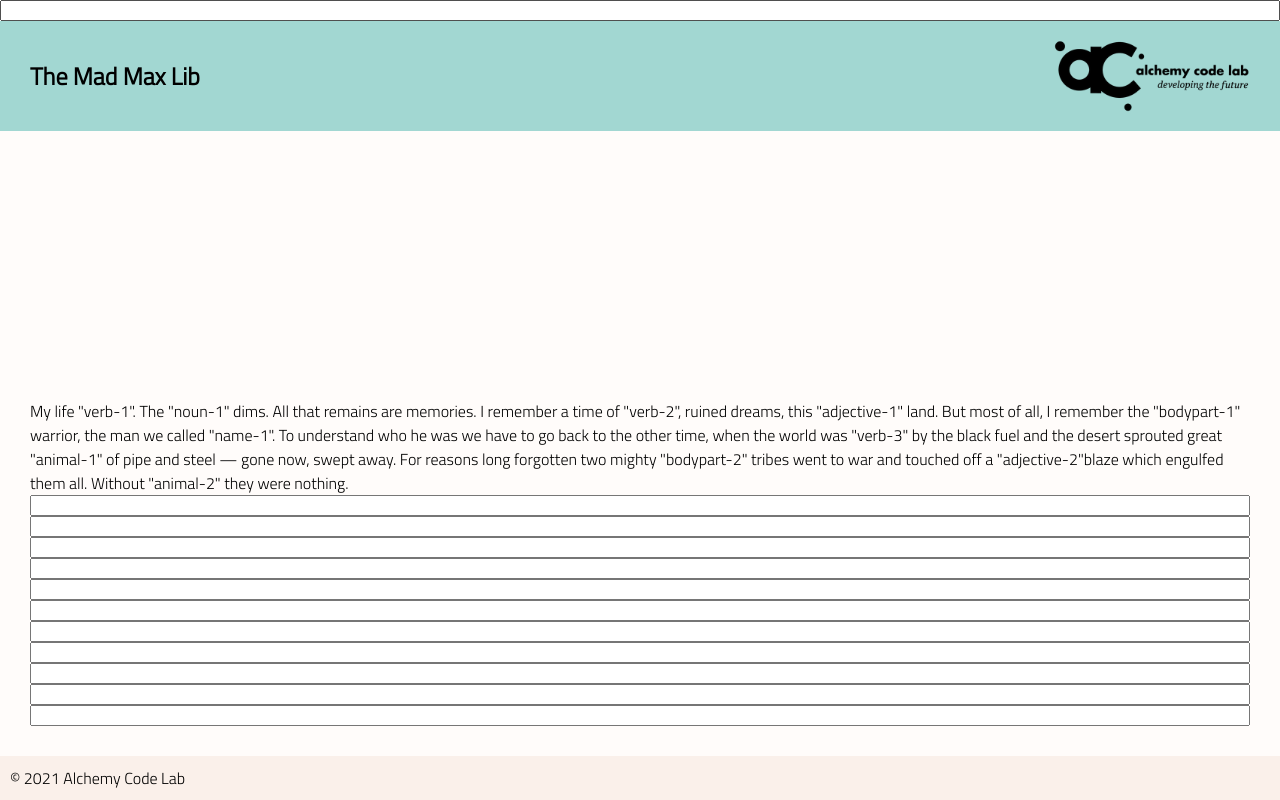
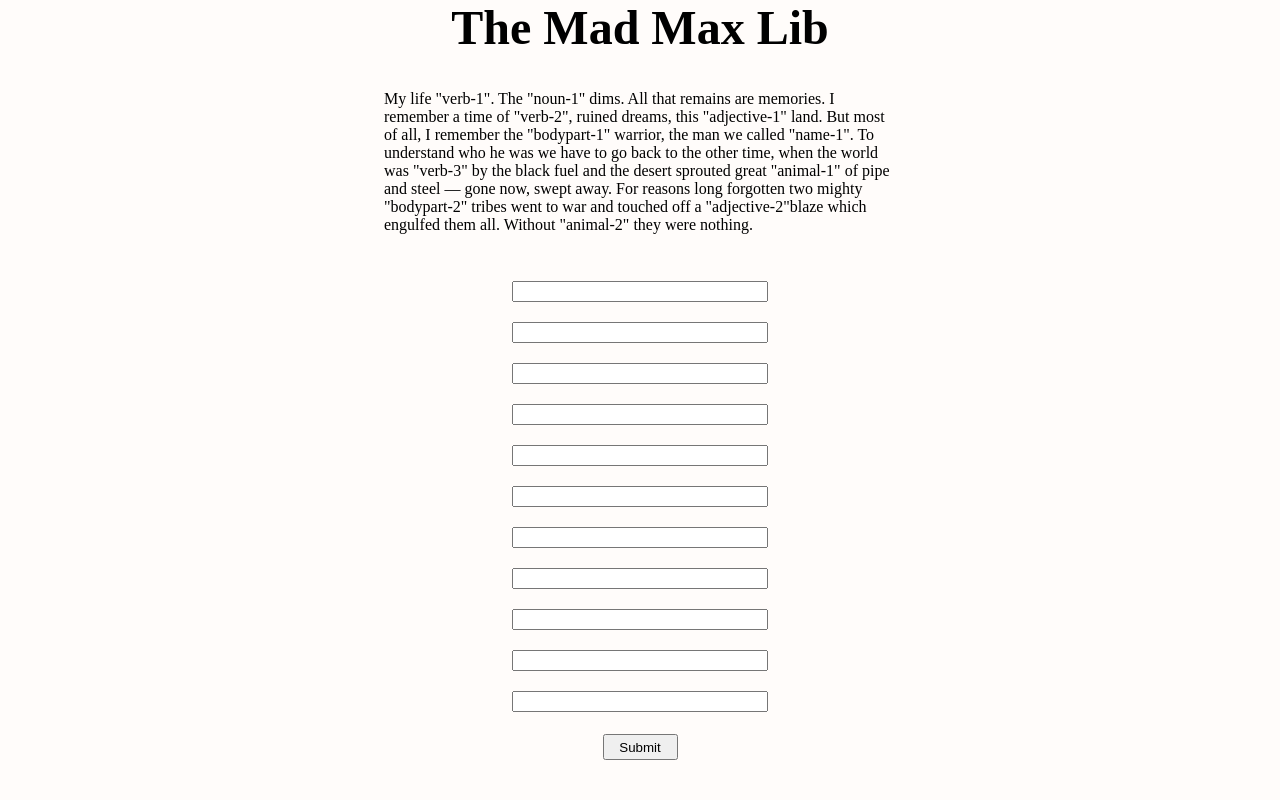
Before and after one commit to Gcrowder93/madlibs, a plain HTML site: page index.html in a window 1280 px wide. Drawn offline with Linux system fonts and the light colour scheme; a web font is replaced by a local one.

Commit message:
styled page

```diff
--- a/index.html
+++ b/index.html
@@ -1,53 +1,54 @@
 <!DOCTYPE html>
 <html lang="en">
+  <head>
+    <meta charset="UTF-8" />
+    <meta name="viewport" content="width=device-width, initial-scale=1.0" />
+    <meta http-equiv="X-UA-Compatible" content="ie=edge" />
+    <link
+      href="https://fonts.googleapis.com/css2?family=Titillium+Web:wght@300&display=swap"
+      rel="stylesheet"
+    />
+    <link rel="stylesheet" href="./styles/reset.css" />
+    <link rel="stylesheet" href="./styles/styles.css" />
+    <title>The Mad Max Lib</title>
+  </head>
 
-<head>
-    <meta charset="UTF-8">
-    <meta name="viewport" content="width=device-width, initial-scale=1.0">
-    <meta http-equiv="X-UA-Compatible" content="ie=edge">
-    <link href="https://fonts.googleapis.com/css2?family=Titillium+Web:wght@300&display=swap" rel="stylesheet">
-    <link rel="stylesheet" href="./styles/reset.css">
-    <link rel="stylesheet" href="./styles/styles.css">
-    <title>The Mad Max Lib</title>
-</head>
-
-<input>
-    <header>
-        <h1>The Mad Max Lib</h1>
-        <img src="assets/big-logo.png" />
-    </header>
+  <body>
+    <h1>The Mad Max Lib</h1>
 
     <main>
-        <p>My life <span id="verb-1">"verb-1"</span>. The <span id="noun-1">"noun-1"</span> dims. All that remains are memories. I remember a time of <span id="verb-2">"verb-2"</span>, ruined dreams, this <span id="adjective-1">"adjective-1"</span> land. But most of all, I remember the <span id="bodypart-1">"bodypart-1"</span> warrior, the man we called <span id="name-1">"name-1"</span>. To understand who he was we have to go back to the other time, when the world was <span id="verb-3">"verb-3"</span> by the black fuel and the desert sprouted great <span id="animal-1">"animal-1"</span> of pipe and steel — gone now, swept away. For reasons long forgotten two mighty <span id="bodypart-2">"bodypart-2"</span> tribes went to war and touched off a <span id="adjective-2">"adjective-2"</span>blaze which engulfed them all. Without <span id="animal-2">"animal-2"</span> they were nothing.</p>
+      <p>
+        My life <span id="verb-1">"verb-1"</span>. The
+        <span id="noun-1">"noun-1"</span> dims. All that remains are memories. I
+        remember a time of <span id="verb-2">"verb-2"</span>, ruined dreams,
+        this <span id="adjective-1">"adjective-1"</span> land. But most of all,
+        I remember the <span id="bodypart-1">"bodypart-1"</span> warrior, the
+        man we called <span id="name-1">"name-1"</span>. To understand who he
+        was we have to go back to the other time, when the world was
+        <span id="verb-3">"verb-3"</span> by the black fuel and the desert
+        sprouted great <span id="animal-1">"animal-1"</span> of pipe and steel —
+        gone now, swept away. For reasons long forgotten two mighty
+        <span id="bodypart-2">"bodypart-2"</span> tribes went to war and touched
+        off a <span id="adjective-2">"adjective-2"</span>blaze which engulfed
+        them all. Without <span id="animal-2">"animal-2"</span> they were
+        nothing.
+      </p>
 
+      <section class="words">
+        <input type="text" class="inputs' id="verb-1-input" /> <input
+        type="text" class="inputs' id="noun-1-input" /> <input type="text"
+        class="inputs' id="verb-2-input" /> <input type="text" class="inputs'
+        id="adjective-1" /> <input type="text" class="inputs' id="bodypart-1" />
+        <input type="text" class="inputs' id="verb-3" /> <input type="text"
+        class="inputs' id="animal-1" /> <input type="text" class="inputs'
+        id="name-1" /> <input type="text" class="inputs' id="bodypart-2" />
+        <input type="text" class="inputs' id="adjective-2" /> <input type="text"
+        class="inputs' id="animal-2" />
+      </section>
 
-    <input type="text" id="verb-1-input">
-    <input type="text" id="noun-1-input">
-    <input type="text" id="verb-2-input">
-    <input type="text" id="adjective-1">
-    <input type="text" id="bodypart-1">
-    <input type="text" id="verb-3">
-    <input type="text" id="animal-1">
-    <input type="text" id="name-1">
-    <input type="text" id="bodypart-2">
-    <input type="text" id="adjective-2">
-    <input type="text" id="animal-2">
-
-
-
-
-
-
+      <button id="inputSubmit">Submit</button>
     </main>
 
-
-
-
-    <footer>
-        &copy; 2021 Alchemy Code Lab
-    </footer>
-
     <script type="module" src="./app.js"></script>
-</body>
-
+  </body>
 </html>
--- a/styles/styles.css
+++ b/styles/styles.css
@@ -1,37 +1,42 @@
+@import url("https://fonts.googleapis.com/css2?family=Almendra:ital@1&display=swap");
 
 body {
-    font-family: 'Titillium Web', sans-serif;
-    background-color: #FFFCFA;
-    display: grid;
-    grid-template-rows: auto 1fr auto;
+  font-family: "Almendra", serif;
+  background-color: #fffcfa;
+  display: grid;
+}
+
+h1 {
+  font-size: 3rem;
+  font-weight: bold;
+  text-align: center;
 }
 
 main {
-    padding: 30px;
-    display: grid;
-
+  display: grid;
 }
 
-header {
-    background-color: #A2D7D2;
-    height: 110px;
-    padding: 0 30px;
-    display: flex;
-    align-items: center;
-    justify-content: space-between;
+p {
+  width: 40%;
+  justify-self: center;
+  padding: 20px 0 40px 0;
 }
 
-header img {
-    height: 100%;
-    object-fit: contain;
+.words {
+  display: grid;
+  justify-self: center;
+  align-self: center;
+  grid-gap: 20px;
+  width: 20%;
 }
 
-h1 {
-    font-size: 1.5rem;
-    font-weight: bold;
+.inputs {
+  /* justify-self: center;
+  align-self: center; */
 }
 
-footer {
-    background-color: #FAF0EA;
-    padding: 10px;
+#inputSubmit {
+  width: 75px;
+  justify-self: center;
+  margin: 20px 0 40px 0;
 }
```
